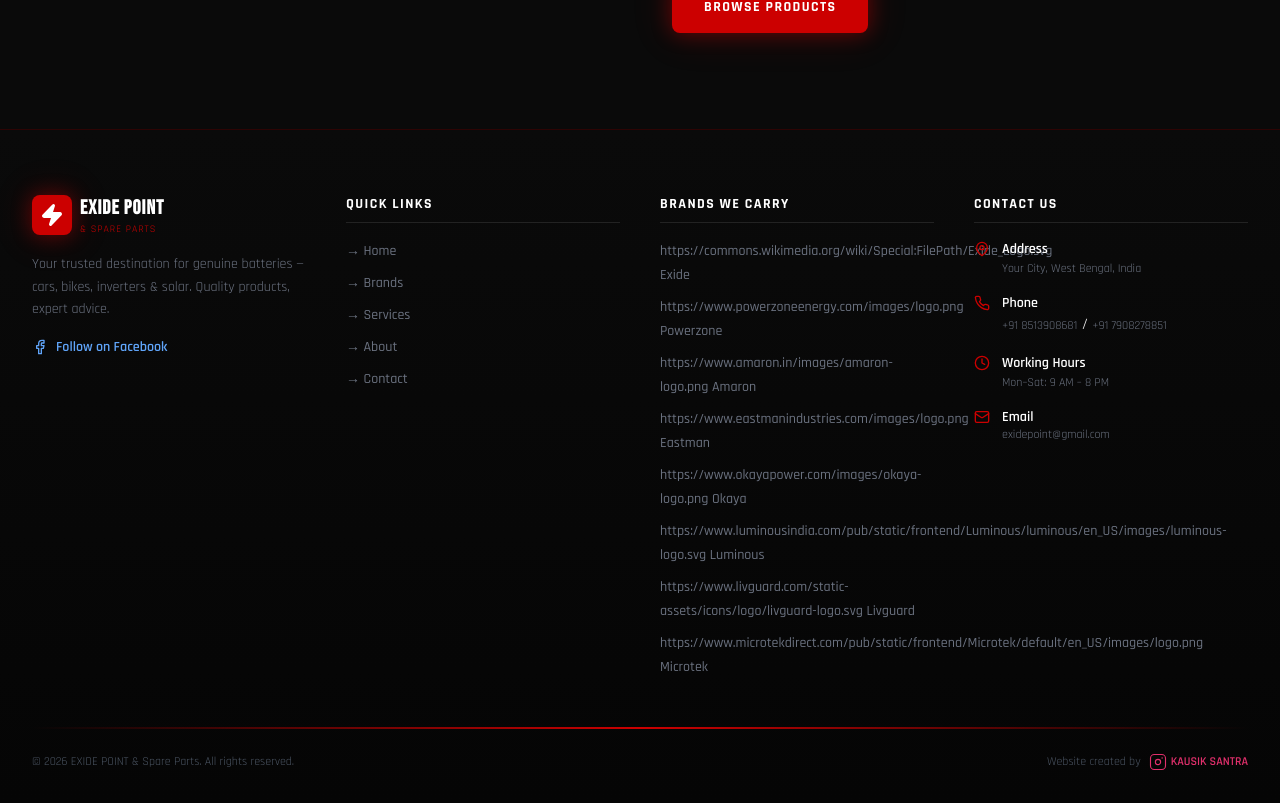
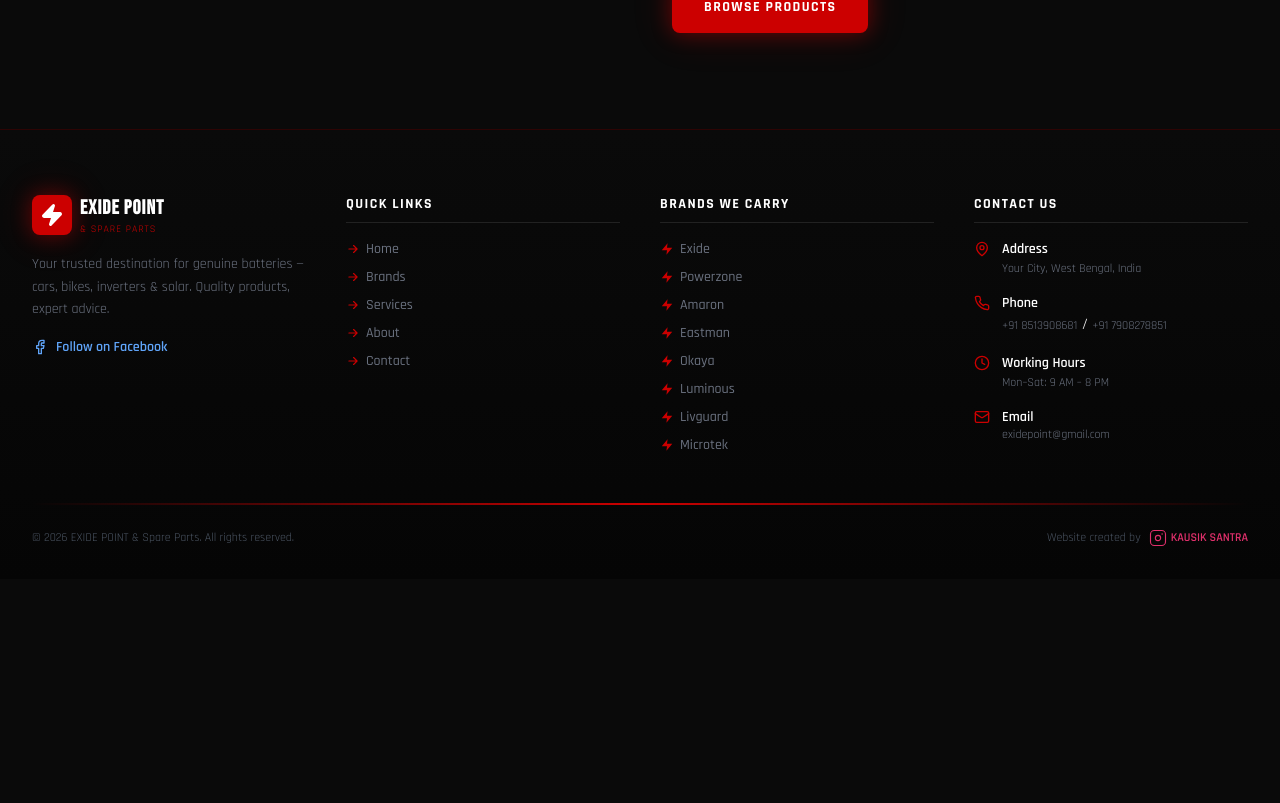
Before and after one commit to skausik/EXIDE-POINT-AND-SPARE-PARTS, a Next.js app: page / in a window 1280 px wide. Shown: the part 3365-4168 px from the top of the page. After the commit the page ends 3944 px from the top, so only its background shows below. Built offline with nearby package versions, Linux system fonts and the light colour scheme.

Commit message:
icon change

```diff
--- a/src/components/Footer.tsx
+++ b/src/components/Footer.tsx
@@ -67,9 +67,23 @@
                 <li key={l}>
                   <a
                     href={l === "Home" ? "/" : `#${l.toLowerCase()}`}
-                    className="text-gray-500 hover:text-primary text-sm transition-colors font-medium"
+                    className="text-gray-500 hover:text-primary text-sm transition-colors font-medium flex items-center gap-1.5"
                   >
-                    → {l}
+                    <svg
+                      xmlns="http://www.w3.org/2000/svg"
+                      width="14"
+                      height="14"
+                      viewBox="0 0 24 24"
+                      fill="none"
+                      stroke="currentColor"
+                      strokeWidth="2"
+                      strokeLinecap="round"
+                      strokeLinejoin="round"
+                      className="text-primary shrink-0"
+                    >
+                      <path d="M5 12h14M13 6l6 6-6 6" />
+                    </svg>{" "}
+                    {l}
                   </a>
                 </li>
               ))}
@@ -86,9 +100,19 @@
                 <li key={b.id}>
                   <Link
                     href={`/category/${b.id}`}
-                    className="text-gray-500 hover:text-primary text-sm transition-colors font-medium"
+                    className="text-gray-500 hover:text-primary text-sm transition-colors font-medium flex items-center gap-1.5"
                   >
-                    {b.logo} {b.name}
+                    <svg
+                      xmlns="http://www.w3.org/2000/svg"
+                      width="14"
+                      height="14"
+                      viewBox="0 0 24 24"
+                      fill="currentColor"
+                      className="text-primary shrink-0"
+                    >
+                      <path d="M13 2L3 14h9l-1 8 10-12h-9l1-8z" />
+                    </svg>
+                    {b.name}
                   </Link>
                 </li>
               ))}
```
